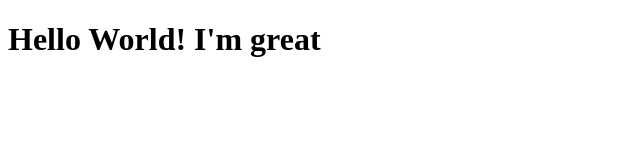
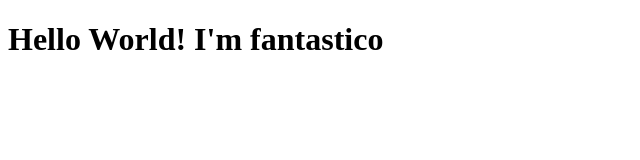
Before and after one commit to ttamnam/GitProjectA, a plain HTML site: page index.html in a window 1280 px wide. Shown: the whole page, without its empty margins (0-640 px from the left). Drawn offline with Linux system fonts and the light colour scheme.

Commit message:
fantastico

```diff
--- a/index.html
+++ b/index.html
@@ -7,6 +7,6 @@
     <title>Document</title>
 </head>
 <body>
-    <h1>Hello World! I'm great</h1>
+    <h1>Hello World! I'm fantastico</h1>
 </body>
 </html>
```
